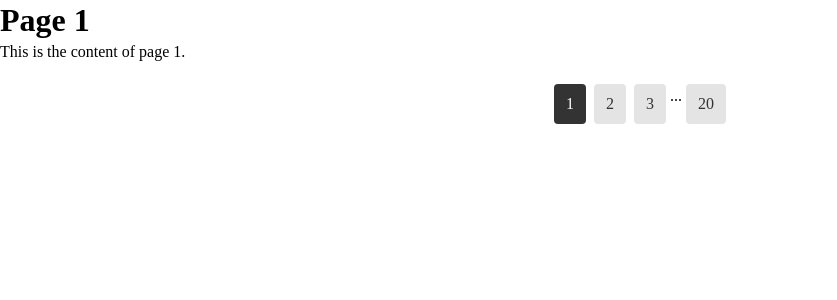
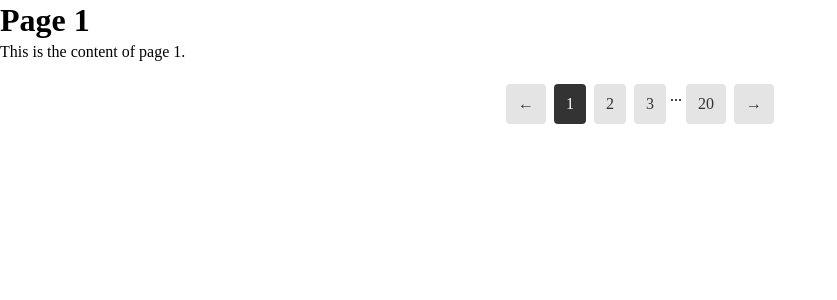
Before and after one commit to soloetsu/soloetsu_frontend, a React (Vite) app: page /paginationTest in a window 1280 px wide. Shown: the top 300 px of the page, without its empty margins (0-837 px from the left). Built offline with nearby package versions, Linux system fonts and the light colour scheme; a web font is replaced by a local one.

Commit message:
add side arrow button

```diff
--- a/src/components/Pagination/index.jsx
+++ b/src/components/Pagination/index.jsx
@@ -1,6 +1,17 @@
 import React, { useState } from "react";
 
-function HomePage() {
+function pagination() {
+	const leftSlide = () => {
+		if (currentPage > 1) {
+			setCurrentPage(currentPage - 1);
+		}
+	};
+
+	const rightSlide = () => {
+		if (currentPage < totalPages) {
+			setCurrentPage(currentPage + 1);
+		}
+	};
 	const [currentPage, setCurrentPage] = useState(1);
 
 	// ページネーションの総ページ数
@@ -12,6 +23,7 @@ function HomePage() {
 	};
 
 	// ページネーションのボタンを生成する関数
+
 	const renderPageButtons = () => {
 		const buttons = [];
 
@@ -76,9 +88,26 @@ function HomePage() {
 			<p>This is the content of page {currentPage}.</p>
 
 			{/* ページネーションのボタンを表示 */}
-			<div className="pagination">{renderPageButtons()}</div>
+
+			<div className="pagination">
+				<button
+					onClick={() => {
+						leftSlide();
+					}}
+				>
+					←
+				</button>
+				{renderPageButtons()}
+				<button
+					onClick={() => {
+						rightSlide();
+					}}
+				>
+					→
+				</button>
+			</div>
 		</div>
 	);
 }
 
-export default HomePage;
+export default pagination;
```
